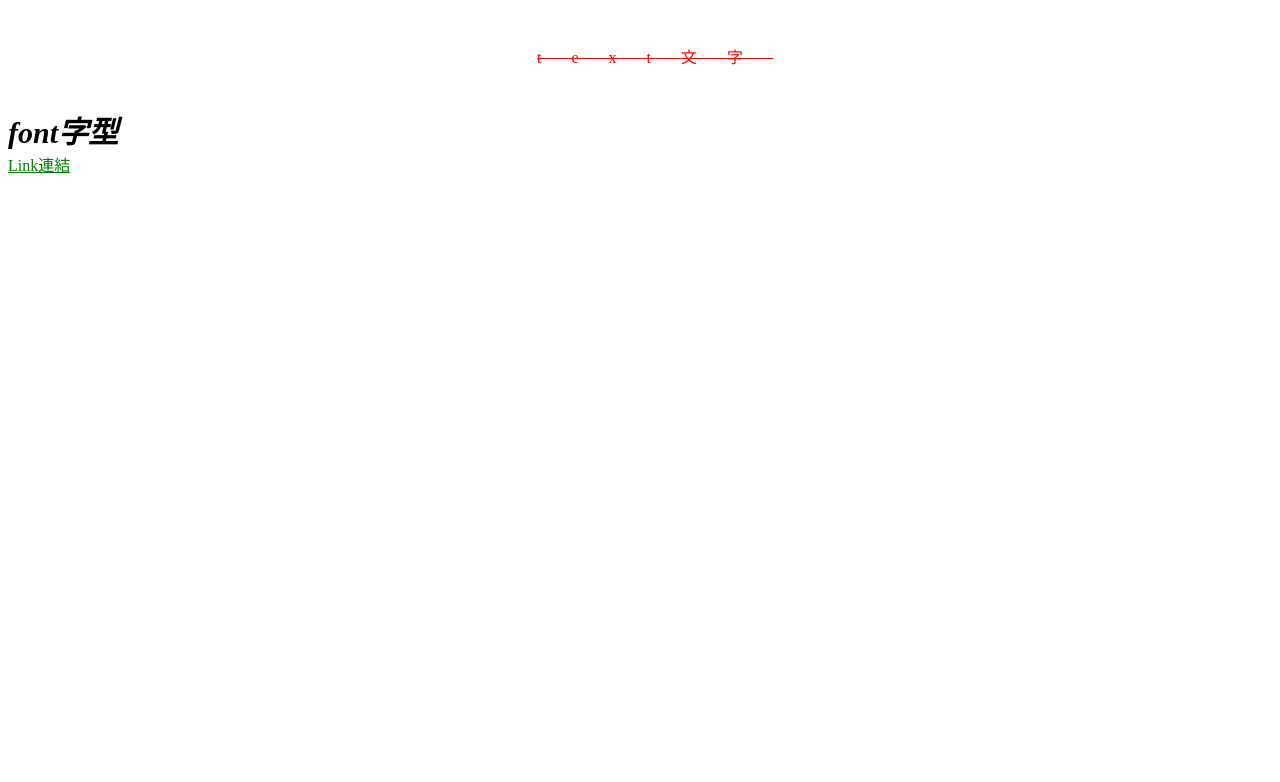
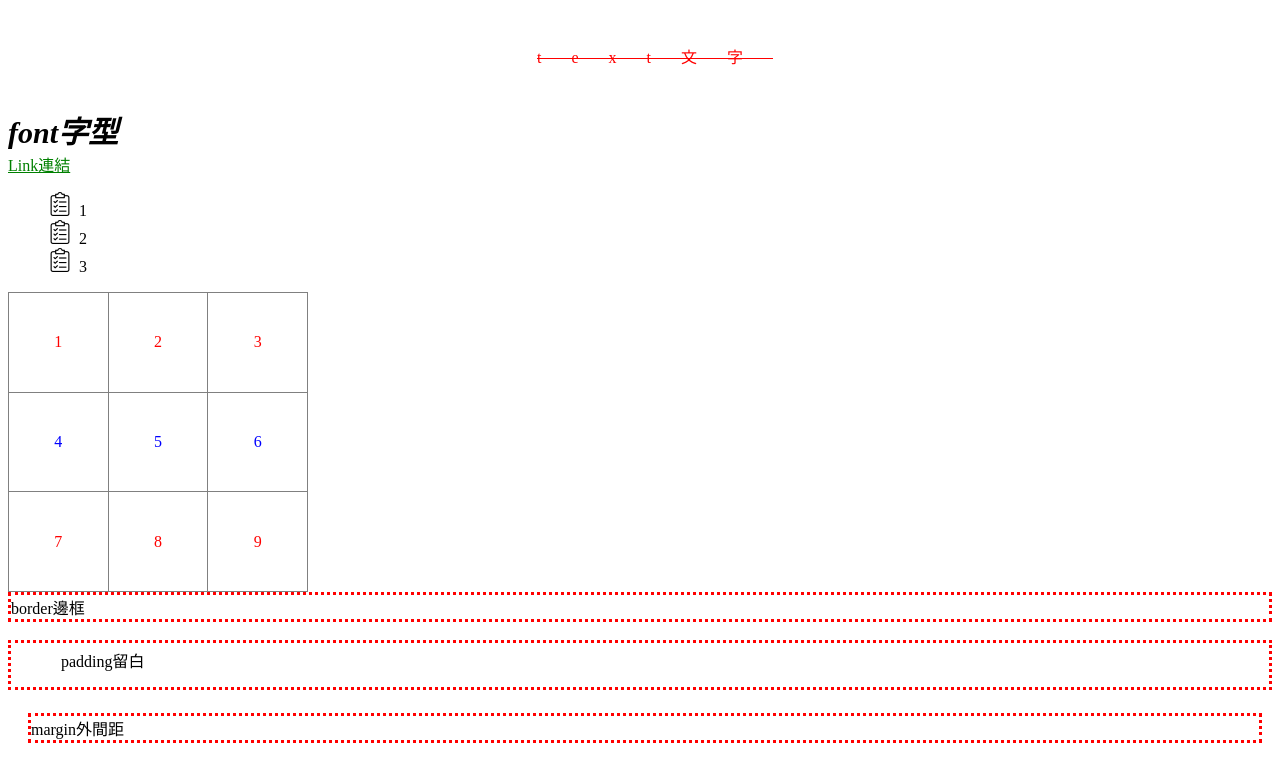
Before and after one commit to s3411207008/3411207008, a plain HTML site: page css_a11.html in a window 1280 px wide. Drawn offline with Linux system fonts and the light colour scheme.

Commit message:
Add files via upload

```diff
--- a/css_a11.html
+++ b/css_a11.html
@@ -67,7 +67,56 @@
          .a_link:active{
             color: blue;
          }
+         /* list列表 */
+         .list{
+            /* 類型 */
+            list-style-type: square;
+            /* 位置 */
+         list-style-position: inside;
+         /* 圖片 */
+         list-style-image: url('list.png');
+         }
+         /* table表格 */
+         /* 合併框線 */
+         .table_css{
+            border-collapse: collapse;
+         }
+         td{
+            /* 左右對齊 */
+            text-align: center;
+            /* 上下對齊 */
+            vertical-align: center;
+         }
+         /* 奇數行 */
+         tr:nth-child(odd){
+            color: red;
+            }
+            /*偶數行  */
+            tr:nth-child(even){
+               color:blue
+            }
+            /* 框線 */
+            .div_border{
+               /* 邊框粗細 */
+               border: width 1px;
+               /* 邊框類型 */
+               border-style: dotted;
+               /* 顏色 */
+               border-color: red;
+               }
+               /* padding留白 */
+               .div_padding{
+                  /* 上、右、下、左 */
+                  padding: 5px 10px 15px 50px;
+               }
+               /* margin外間距 */
+               .div_margin{
+                  /* 上、左、右 */
+                  margin:5px 10px 15px 20px;
+               }
+
     </style>
+
 </head>
 <body>
     <div class="text_color text_align text_line text_decoration text_indent text_letter">
@@ -79,6 +128,33 @@
     </body>
         </div>
         <a href="#" class="a_link">Link連結</a>
+        <ol class="list">
+         <li>1</li>
+         <li>2</li>
+         <li>3</li>
+        </ol>
+        <table class="table_css" border="1" cellpadding="0" cellspacing="0" width="300" height="300">
+         <tr>
+            <td>1</td>
+            <td>2</td>
+            <td>3</td>
+         </tr>
+         <tr>
+            <td>4</td>
+            <td>5</td>
+            <td>6</td>
+         </tr>
+         <tr>
+            <td>7</td>
+            <td>8</td>
+            <td>9</td>
+         </tr>
+        </table>
+        <div class="div_border">border邊框</div>
+        <br>
+        <div class="div_border div_padding">padding留白</div>
+        <br>
+        <div class="div_border div_margin">margin外間距</div>
 
     </body>
 </html>
```
Also changed, not shown: list.png (added).
